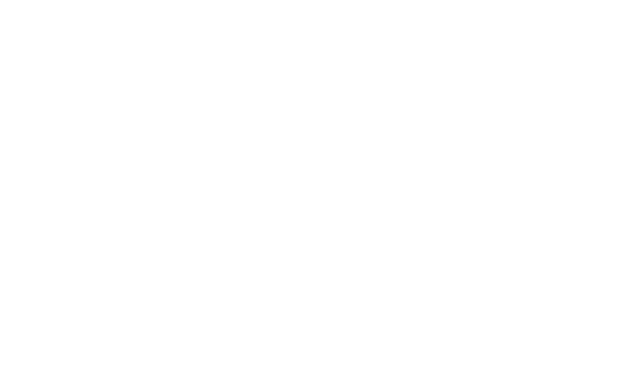
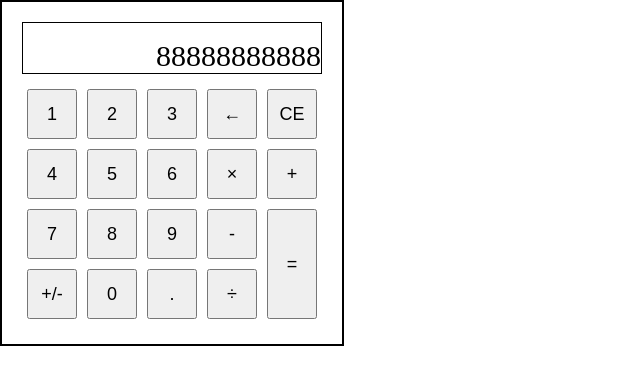
Before and after one commit to JeromySchneider/odin-calculator, a plain HTML site: page index.html in a window 1280 px wide. Shown: the whole page, without its empty margins (0-640 px from the left). Drawn offline with Linux system fonts and the light colour scheme.

Commit message:
feat: Add base calculator ui

```diff
--- a/index.html
+++ b/index.html
@@ -9,6 +9,35 @@
   <title>Calculator</title>
 </head>
 <body>
-
+  <div id="calculator">
+    <div id="display">
+      <p>88888888888</p>
+    </div>
+    <div id="buttons">
+      <div id="main">
+        <button type="button" id="one">1</button>
+        <button type="button" id="two">2</button>
+        <button type="button" id="three">3</button>
+        <button type="button" id="four">4</button>
+        <button type="button" id="five">5</button>
+        <button type="button" id="six">6</button>
+        <button type="button" id="seven">7</button>
+        <button type="button" id="eight">8</button>
+        <button type="button" id="nine">9</button>
+        <button type="button" id="plusMinus">+/-</button>
+        <button type="button" id="zero">0</button>
+        <button type="button" id="decimal">.</button>
+      </div>
+      <div id="side">
+        <button type="button" id="backspace">←</button>
+        <button type="button" id="multiply">×</button>
+        <button type="button" id="subtract">-</button>
+        <button type="button" id="divide">÷</button>
+        <button type="button" id="clear">CE</button>
+        <button type="button" id="add">+</button>
+        <button type="button" id="equals">=</button>
+      </div>
+    </div>
+</div>
 </body>
 </html>
--- a/style.css
+++ b/style.css
@@ -0,0 +1,51 @@
+* {
+  padding: 0px;
+  margin: 0px;
+}
+
+#calculator {
+  padding: 20px;
+  border: 2px solid black;
+  display: flex;
+  flex-direction: column;
+  width: 300px;
+}
+
+#display {
+  border: 1px solid black;
+  margin-bottom: 10px;
+  display: flex;
+  align-items: flex-end;
+  justify-content: flex-end;
+  height: 50px;
+  font-size: 30px;
+}
+
+#buttons{
+  display: flex;
+  height: 240px;
+}
+
+#main {
+  display: flex;
+  flex-flow: row wrap;
+  flex: 3;
+}
+
+#side {
+  display: flex;
+  flex-direction: column;
+  flex-wrap: wrap;
+  flex: 2;
+}
+
+button {
+  margin: 5px;
+  font-size: 18px;
+  width: 50px;
+  height: 50px;
+}
+
+#equals {
+  height: 110px;
+}
```
